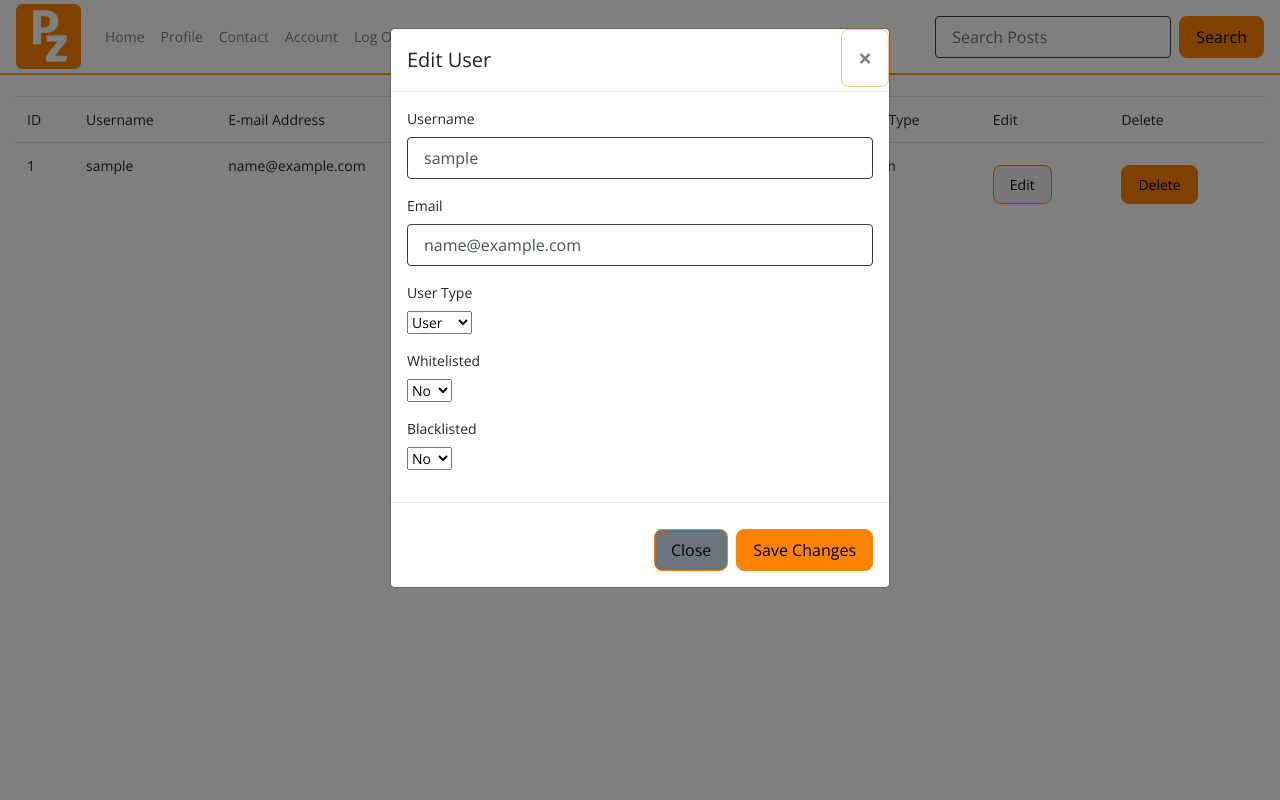
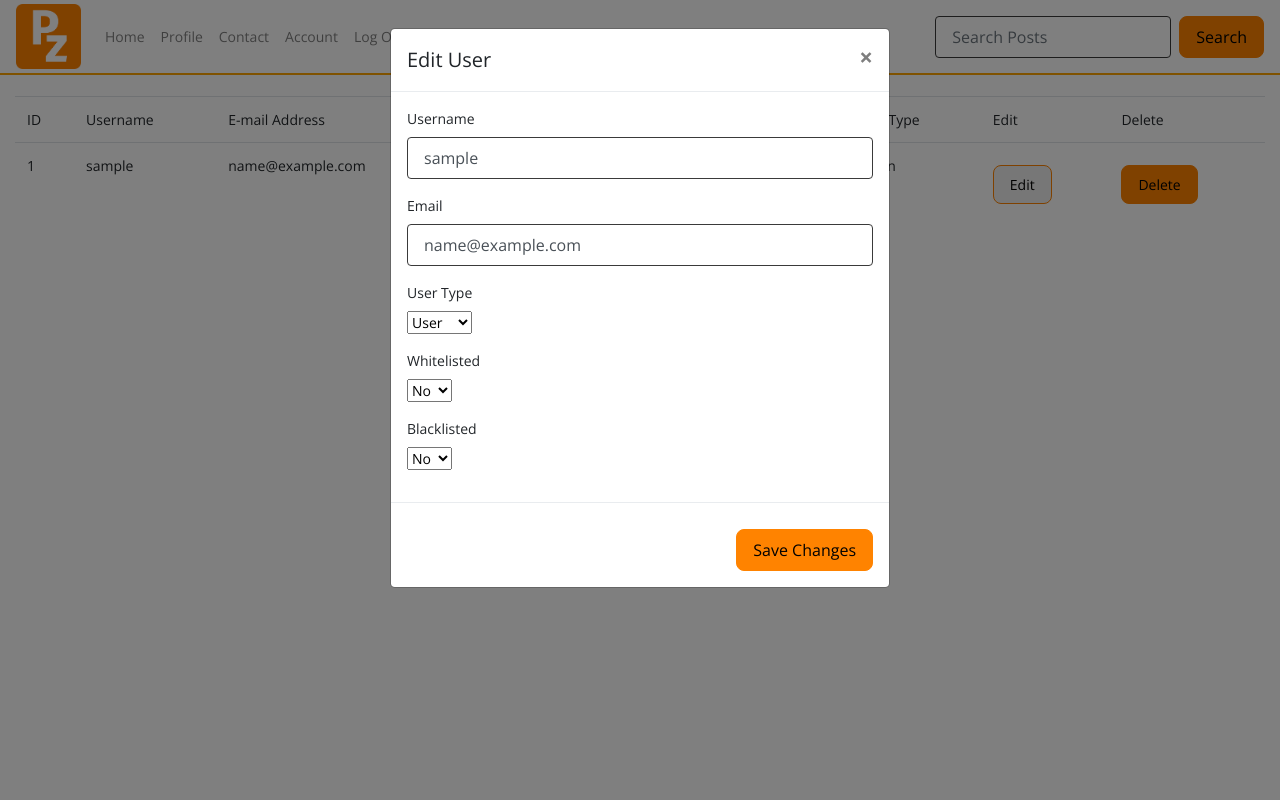
Before and after one commit to Miza-web/PostZone, a Flask app: template templates/user_database.html in a window 1280 px wide, after a click on "Edit". Run offline with Flask 3, Linux system fonts and the light colour scheme; the template is opened without the code that fills it: most values are stand-ins (such as "Sample title", 1, 10 or a date in 2020); some libraries are stand-ins or nearby versions.

Commit message:
minor fixes

```diff
--- a/templates/report_database.html
+++ b/templates/report_database.html
@@ -27,7 +27,7 @@
             <td>{{post.by_user}}</td>
             <td>{{post.created_at}}</td>
             <td>{{post.report_message}}</td>
-            <td><button type="button" class="" data-toggle="modal" data-target="#editModal{{post.ID}}">Flag</button></td>
+            <td><button type="button" data-toggle="modal" data-target="#editModal{{post.ID}}">Flag</button></td>
             <td><form action="{{ url_for('discard_report') }}" method="POST">
                 <input type="hidden" name="post_ID" value="{{ post.ID }}">
                 <button type="submit">Discard</button>
@@ -38,7 +38,7 @@
       <div class="modal-content">
         <div class="modal-header">
           <h5 class="modal-title" id="editModal{{ post.ID }}Label">Flag Post</h5>
-          <button type="button" class="close" data-dismiss="modal" aria-label="Close">
+          <button class="close" data-dismiss="modal" aria-label="Close">
             <span aria-hidden="true">&times;</span>
           </button>
         </div>
@@ -75,7 +75,6 @@
               </div>
           </div>
           <div class="modal-footer">
-            <button type="button" class="btn btn-secondary" data-dismiss="modal">Close</button>
             <button type="submit" class="btn btn-primary">Save Changes</button>
           </div>
         </form>
--- a/templates/user_database.html
+++ b/templates/user_database.html
@@ -31,7 +31,7 @@
             <td>{{user.blacklisted}}</td>
             <td>{{user.whitelisted}}</td>
             <td>{{user.user_type}}</td>
-            <td><button type="button" class="" data-toggle="modal" data-target="#editModal{{user.id}}">Edit</button></td>
+            <td><button type="button" data-toggle="modal" data-target="#editModal{{user.id}}">Edit</button></td>
             <td><form action="{{ url_for('delete_user') }}" method="POST">
             <input type="hidden" name="user_id" value="{{ user.id }}">
             <button type="submit">Delete</button>
@@ -43,7 +43,7 @@
       <div class="modal-content">
         <div class="modal-header">
           <h5 class="modal-title" id="editModal{{ user.id }}Label">Edit User</h5>
-          <button type="button" class="close" data-dismiss="modal" aria-label="Close">
+          <button class="close" data-dismiss="modal" aria-label="Close">
             <span aria-hidden="true">&times;</span>
           </button>
         </div>
@@ -81,7 +81,6 @@
             </div>
           </div>
           <div class="modal-footer">
-            <button type="button" class="btn btn-secondary" data-dismiss="modal">Close</button>
             <button type="submit" class="btn btn-primary">Save Changes</button>
           </div>
         </form>
```
Also changed, not shown: database.db.
